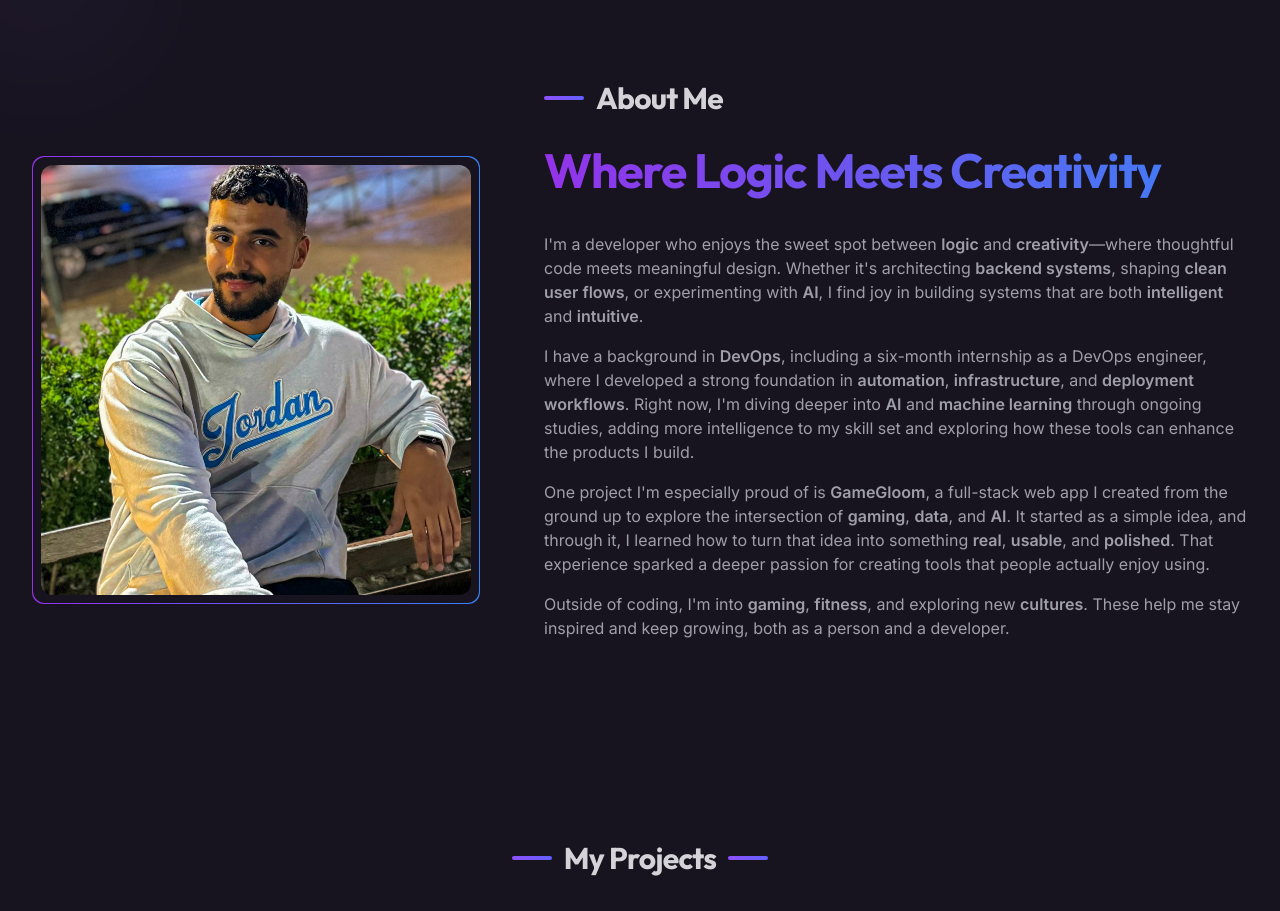
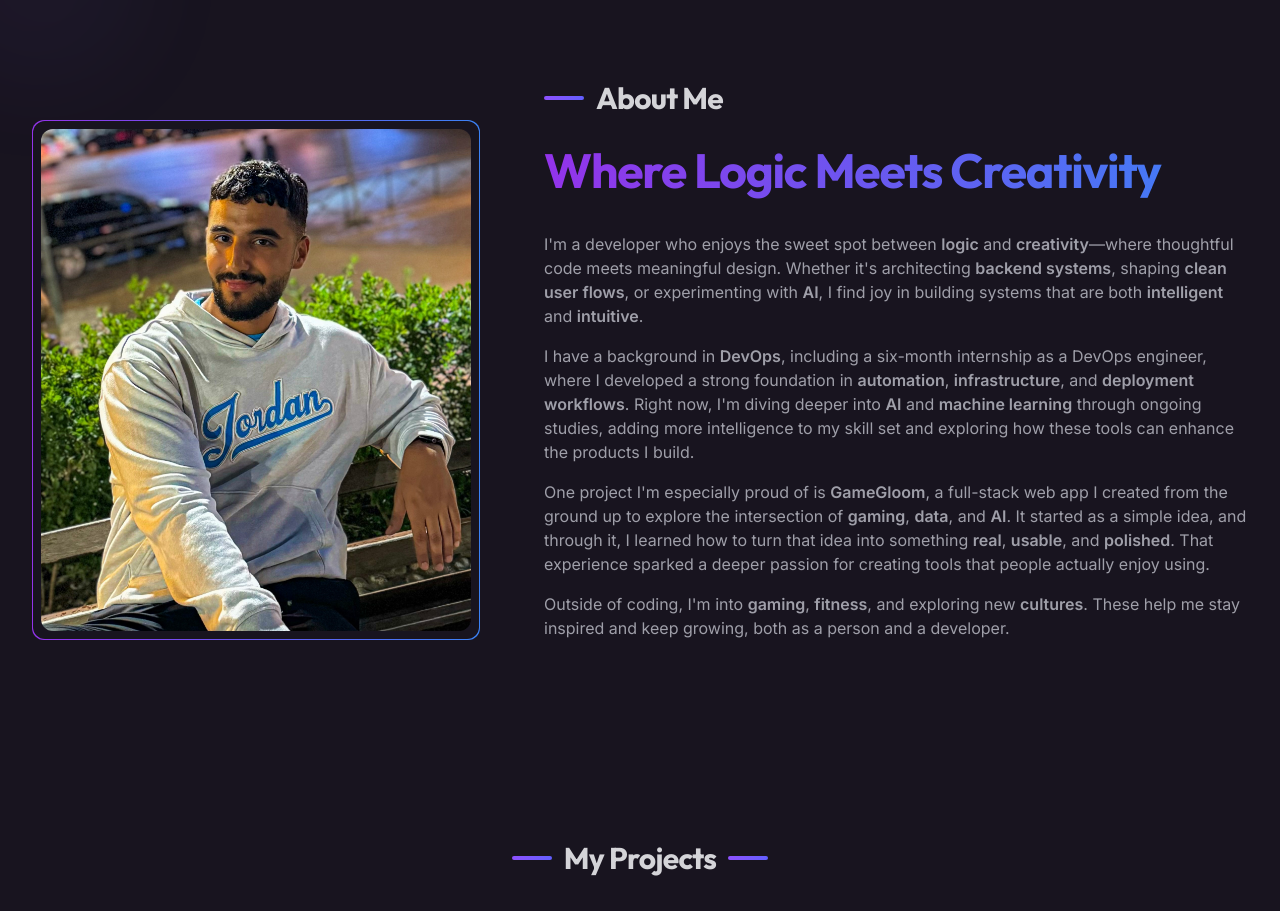
Before and after one commit to nabilelbajdi/nabil-portfolio, a React (Vite) app: page / in a window 1280 px wide. Shown: the part 800-1711 px from the top of the page. Built offline with nearby package versions, Linux system fonts and the light colour scheme.

Commit message:
Restore original aspect ratio for profile image on desktop view

```diff
--- a/src/components/AboutSection.jsx
+++ b/src/components/AboutSection.jsx
@@ -15,7 +15,7 @@ export function AboutSection() {
                   <img
                     src={profileImage}
                     alt="Nabil El Bajdi"
-                    className="rounded-xl object-cover w-full aspect-square"
+                    className="rounded-xl object-cover w-full aspect-square md:aspect-auto"
                   />
                 </div>
               </div>
```
